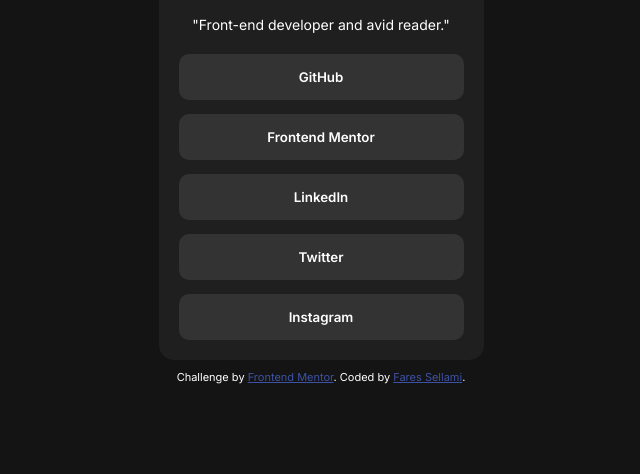
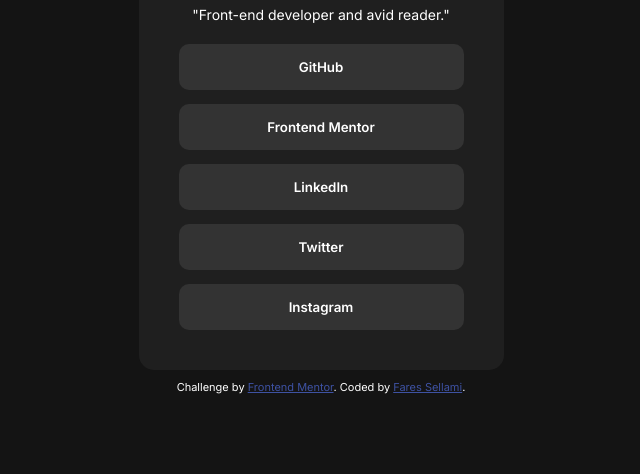
Before and after one commit to LavyDev/Social-Links-Profile, a plain HTML site: page index.html in a window 1280 px wide. Shown: the part 326-800 px from the top of the page, without its empty margins (319-959 px from the left). Drawn offline with Linux system fonts and the light colour scheme.

Commit message:
Desktop Version Fix

```diff
--- a/style.css
+++ b/style.css
@@ -27,7 +27,7 @@ main {
     background-color: var(--grey800);
     border-radius: 15px;
     padding: 20px;
-    padding-bottom: 15px;
+    padding-bottom: calc(20px - 7px);
     padding-top: 0;
     width: 285px;
     margin-bottom: 10px;
@@ -95,9 +95,9 @@ p {
 
 @media only screen and (min-width: 600px) {
     main {
-        padding: 20px;
+        padding: 40px;
         padding-top: 0;
-        padding-bottom: calc(20px - 7px);
+        padding-bottom: calc(40px - 7px);
     }
     img {
         margin: 30px;
```
